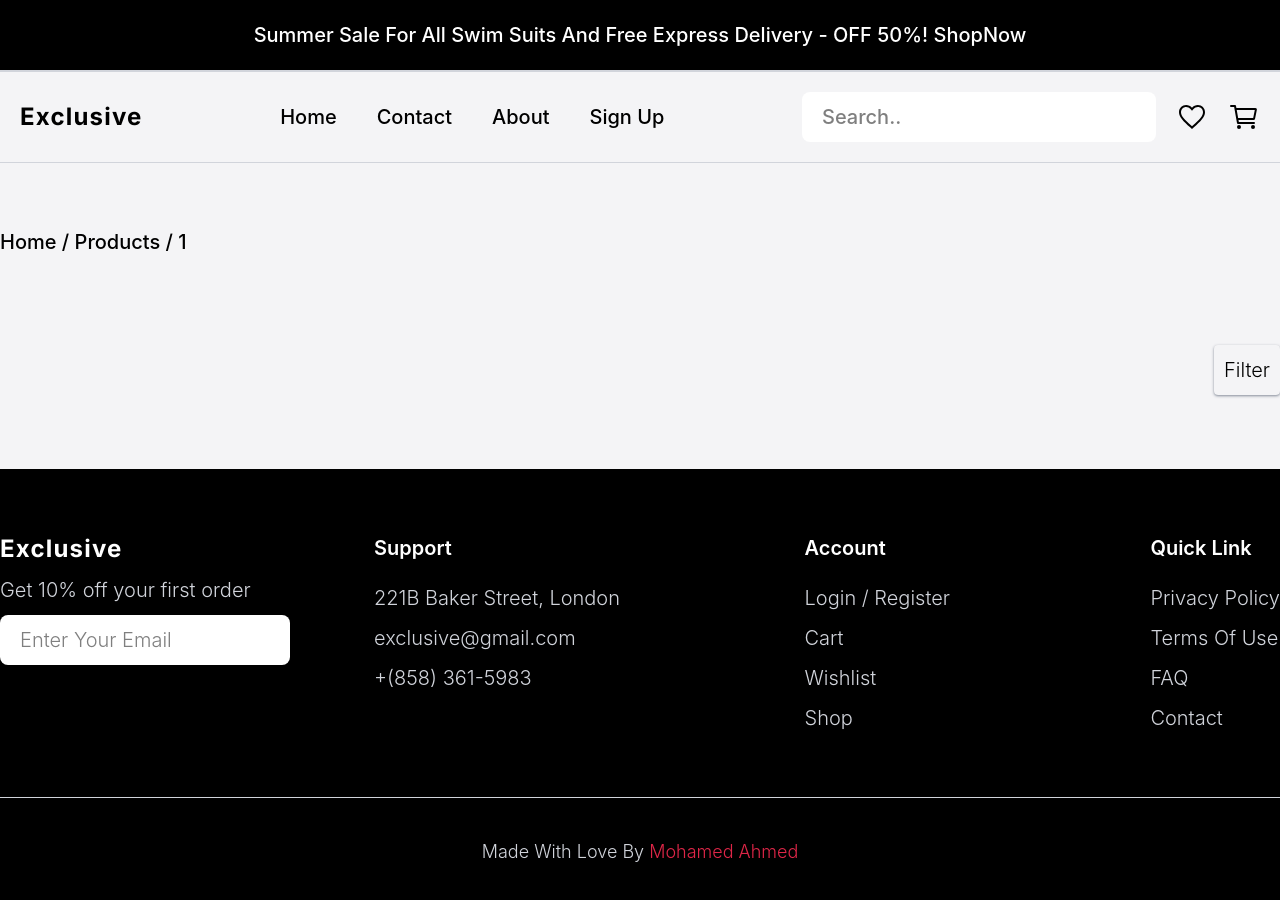
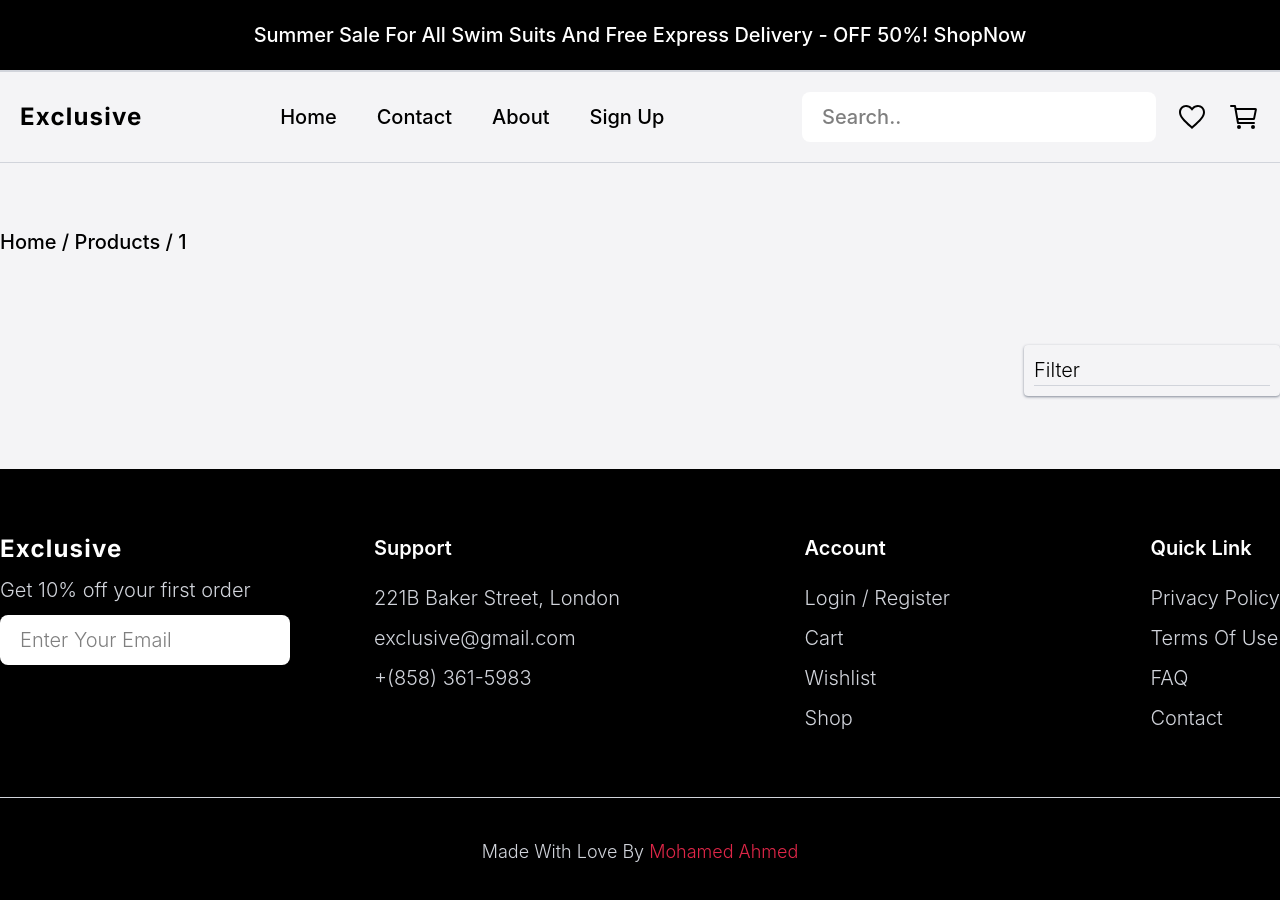
Before and after one commit to Mohamed-Y0/Exclusive, a React (Vite) app: page /products/1 in a window 1280 px wide. Shown: the top 900 px of the page. Built offline with nearby package versions, Linux system fonts and the light colour scheme; a web font is replaced by a local one.

Commit message:
finish filter with type

```diff
--- a/src/components/category/ProductsMethods.tsx
+++ b/src/components/category/ProductsMethods.tsx
@@ -1,15 +1,80 @@
-import { useSearchParams } from "react-router-dom";
+import { useParams, useSearchParams } from "react-router-dom";
 
-function ProductsMethods() {
+const categories = [
+  { name: "beauty", items: ["beauty", "skin-care", "fragrances"] },
+  {
+    name: "womens",
+    items: [
+      "womens-dresses",
+      "womens-bags",
+      "womens-shoes",
+      "womens-watches",
+      "womens-jewellery",
+      "tops",
+    ],
+  },
+  {
+    name: "mens",
+    items: ["mens-shirts", "mens-shoes", "mens-watches", "sunglasses"],
+  },
+  {
+    name: "electronics",
+    items: ["smartphones", "laptops", "tablets", "mobile-accessories"],
+  },
+  {
+    name: "home",
+    items: ["furniture", "home-decoration", "kitchen-accessories", "groceries"],
+  },
+  { name: "sports", items: ["sports-accessories"] },
+  { name: "motors", items: ["motorcycle", "vehicle"] },
+];
+
+export default function ProductsMethods() {
+  const { category } = useParams(); // param اللى فى الـ route
   const [searchParams, setSearchParams] = useSearchParams();
 
+  // هات الكاتيجوري اللى اتحدد من الـ route
+  const categoryObj = categories.find((c) => c.name === category);
+
+  // القيم المختارة حالياً من الـ URL
+  const selected = searchParams.getAll("c");
+
+  function handleCheck(e: React.ChangeEvent<HTMLInputElement>) {
+    const next = new URLSearchParams(searchParams);
+    const key = "c";
+    const value = e.target.name;
+
+    if (e.target.checked) {
+      next.append(key, value);
+    } else {
+      // شيل القيمة دى وخلى الباقى
+      const all = next.getAll(key).filter((v) => v !== value);
+      next.delete(key);
+      all.forEach((v) => next.append(key, v));
+    }
+    setSearchParams(next);
+  }
+
   return (
-    <div className="col-start-1 -col-end-2 pt-1 font-light">
+    <div className="col-start-1 -col-end-2 min-w-[20%] pt-1 font-light capitalize">
       <div className="h-fit rounded-sm p-2.5 shadow shadow-neutral-300">
-        <p>Filter</p>
+        <fieldset>
+          <legend className="w-full border-b border-neutral-200">Filter</legend>
+          {categoryObj?.items.map((item) => (
+            <div key={item} className="flex items-center gap-2 pt-2.5">
+              <input
+                className="size-5 accent-red-500"
+                type="checkbox"
+                name={item}
+                id={item}
+                checked={selected.includes(item)}
+                onChange={handleCheck}
+              />
+              <label htmlFor={item}>{item}</label>
+            </div>
+          ))}
+        </fieldset>
       </div>
     </div>
   );
 }
-
-export default ProductsMethods;
```
